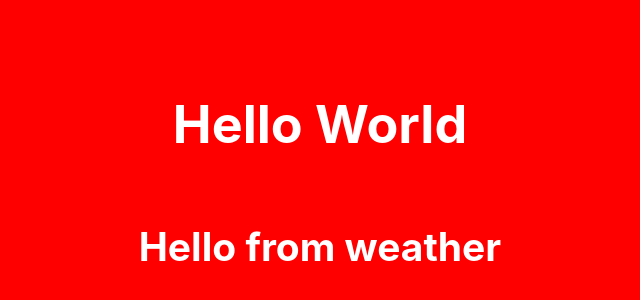
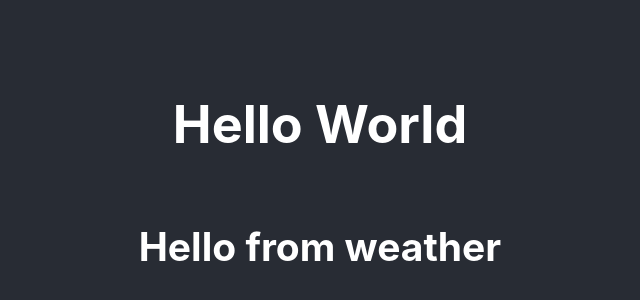
Before and after one commit to kierraDahlin/weather-react-app, a React (Create React App) app: page / in a window 1280 px wide. Shown: the part 220-520 px from the top of the page, without its empty margins (320-960 px from the left). Built offline with nearby package versions, Linux system fonts and the light colour scheme; no server answers.

Commit message:
Changed background back to grey

```diff
--- a/src/App.css
+++ b/src/App.css
@@ -14,7 +14,7 @@
 }
 
 .App-header {
-  background-color: red;
+  background-color: #282c34;
   min-height: 100vh;
   display: flex;
   flex-direction: column;
```
